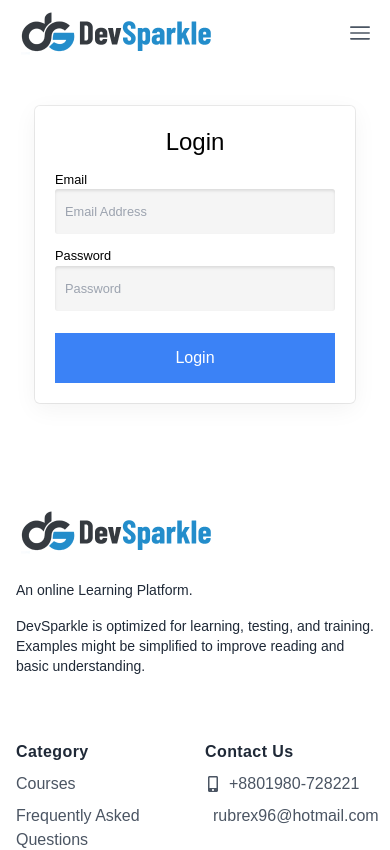
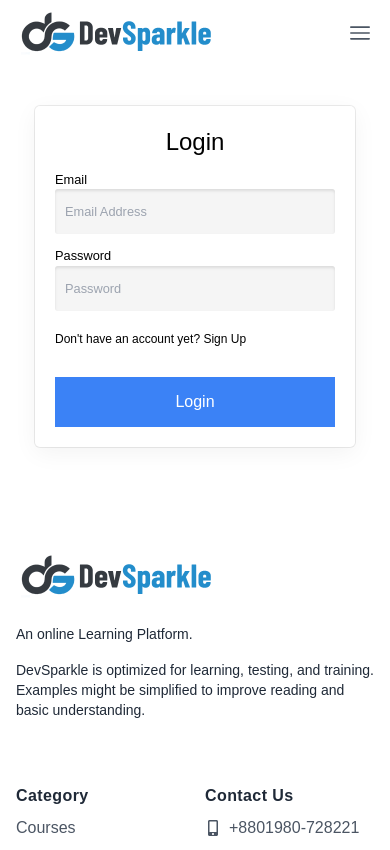
Before and after one commit to Rubrex/dev-sparkle, a React (Vite) app: page /login in a window 390 px wide. Shown: the top 850 px of the page. Built offline with nearby package versions, Linux system fonts and the light colour scheme.

Commit message:
firebase login inplemented with email/password

```diff
--- a/src/components/Login/Login.jsx
+++ b/src/components/Login/Login.jsx
@@ -1,10 +1,31 @@
 import React from "react";
+import { useContext } from "react";
+import toast from "react-hot-toast";
+import { Link } from "react-router-dom";
+import { AuthContext } from "../../contexts/AuthProvider";
 
 const Login = () => {
+  // Context
+  const { signIn } = useContext(AuthContext);
+
+  // Event handlers
+  const handleSubmit = (event) => {
+    event.preventDefault();
+    const form = event.target;
+    const email = form.email.value;
+    const password = form.password.value;
+    signIn(email, password)
+      .then((res) => {
+        console.log(res);
+        toast.success("Login successful");
+      })
+      .catch((err) => toast.error("Login Failed, Try again."));
+  };
+
   return (
-    <div classNameName=" px-4 pt-16 mx-auto sm:max-w-xl md:max-w-full lg:max-w-screen-xl md:px-24 lg:px-8 ">
+    <div className=" px-4  mx-auto sm:max-w-xl md:max-w-full lg:max-w-screen-xl md:px-24 lg:px-8 ">
       <div className="w-full max-w-xs mx-auto my-10 ">
-        <form className="form">
+        <form className="form" onSubmit={handleSubmit}>
           <h2 className="text-center text-2xl font-medium ">Login</h2>
           <div className="form-control">
             <label htmlFor="email">Email</label>
@@ -24,6 +45,12 @@
               id="password"
             />
           </div>
+          <span className="text-xs my-2">
+            Don't have an account yet?{" "}
+            <Link to="/register" className="">
+              Sign Up
+            </Link>
+          </span>
           <button type="submit" className="bg-blue-500 text-white">
             Login
           </button>
--- a/src/contexts/AuthProvider.jsx
+++ b/src/contexts/AuthProvider.jsx
@@ -1,5 +1,9 @@
 import React, { createContext } from "react";
-import { getAuth, createUserWithEmailAndPassword } from "firebase/auth";
+import {
+  getAuth,
+  createUserWithEmailAndPassword,
+  signInWithEmailAndPassword,
+} from "firebase/auth";
 import app from "../firebase/firebase.config";
 
 export const AuthContext = createContext();
@@ -9,14 +13,20 @@
 const AuthProvider = ({ children }) => {
   // States
 
-  // Signin with email and password
+  // Signup with email and password
 
   const signUp = (email, password) => {
     return createUserWithEmailAndPassword(auth, email, password);
   };
 
+  // Signin with email and password
+
+  const signIn = (email, password) => {
+    return signInWithEmailAndPassword(auth, email, password);
+  };
+
   // context values
-  let contextValue = { signUp };
+  let contextValue = { signUp, signIn };
 
   return (
     <AuthContext.Provider value={contextValue}>{children}</AuthContext.Provider>
```
